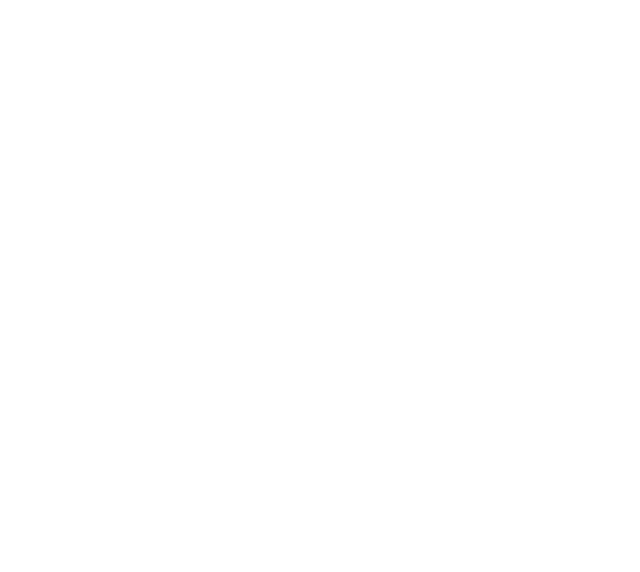
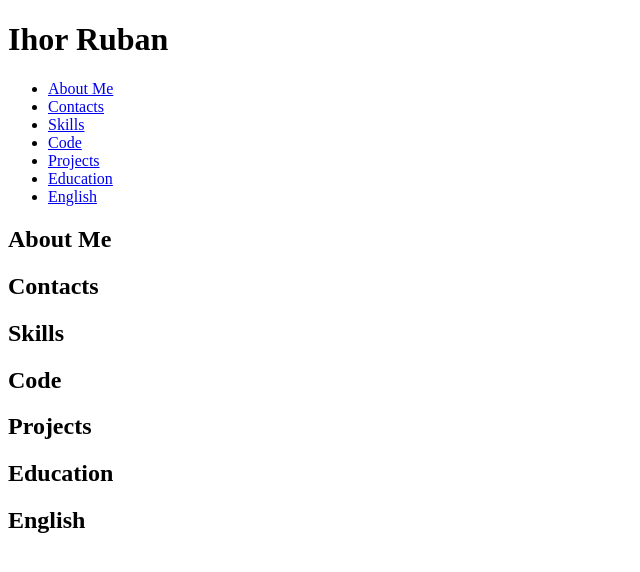
Before and after one commit to IgorRuban/rsschool-cv, a plain HTML site: page index.html in a window 1280 px wide. Shown: the whole page, without its empty margins (0-640 px from the left). Drawn offline with Linux system fonts and the light colour scheme.

Commit message:
feat: add navigation menu and CV sections structure

```diff
--- a/index.html
+++ b/index.html
@@ -1,10 +1,58 @@
 <!DOCTYPE html>
 <html lang="en">
+
 <head>
   <meta charset="UTF-8">
   <meta name="viewport" content="width=device-width, initial-scale=1.0">
-  <title>Document</title>
+  <title>CV Ihor Ruban</title>
 </head>
+
 <body>
+
+  <header>
+
+    <h1>Ihor Ruban</h1>
+
+    <nav>
+      <ul>
+        <li><a href="#">About Me</a></li>
+        <li><a href="#">Contacts</a></li>
+        <li><a href="#">Skills</a></li>
+        <li><a href="#">Code</a></li>
+        <li><a href="#">Projects</a></li>
+        <li><a href="#">Education</a></li>
+        <li><a href="#">English</a></li>
+      </ul>
+    </nav>
+
+  </header>
+
+  <main>
+    <section>
+      <h2>About Me</h2>
+    </section>
+    <section>
+      <h2>Contacts</h2>
+    </section>
+    <section>
+      <h2>Skills</h2>
+    </section>
+    <section>
+      <h2>Code</h2>
+    </section>
+    <section>
+      <h2>Projects</h2>
+    </section>
+    <section>
+      <h2>Education</h2>
+    </section>
+    <section>
+      <h2>English</h2>
+    </section>
+  </main>
+
+  <footer></footer>
+
 </body>
+
 </html>
```
